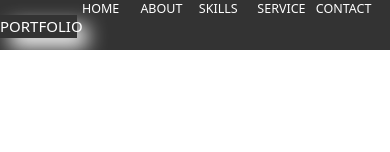
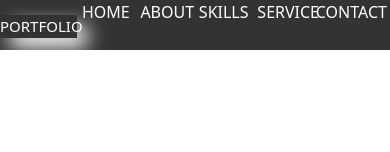
Before and after one commit to PavanMech321/portfolio-2, a React (Vite) app: page / in a window 390 px wide. Shown: the top 152 px of the page. Built offline with nearby package versions, Linux system fonts and the light colour scheme.

Commit message:
Update App.css

```diff
--- a/src/App.css
+++ b/src/App.css
@@ -7,7 +7,7 @@
 }
 .Navbar{
   height: 50px;
-  font-size: smaller;
+  font-size: medium;
   background-color: #333;
   overflow: hidden;
   position: fixed;
@@ -31,7 +31,7 @@
 .Navbar .nbp1{
   margin-right: 1%;
   float: right;
-  font-size: smaller;
+  font-size: medium;
 /*   display: block; */
   color: white;
 /*   text-align: center; */
@@ -45,7 +45,7 @@
   float: left;
 /*   display: block; */
   color: white;
-  font-size: smaller;
+  font-size: medium;
   /* width: fit-content;
   height: fit-content; */
   /* text-align: center; */
```
